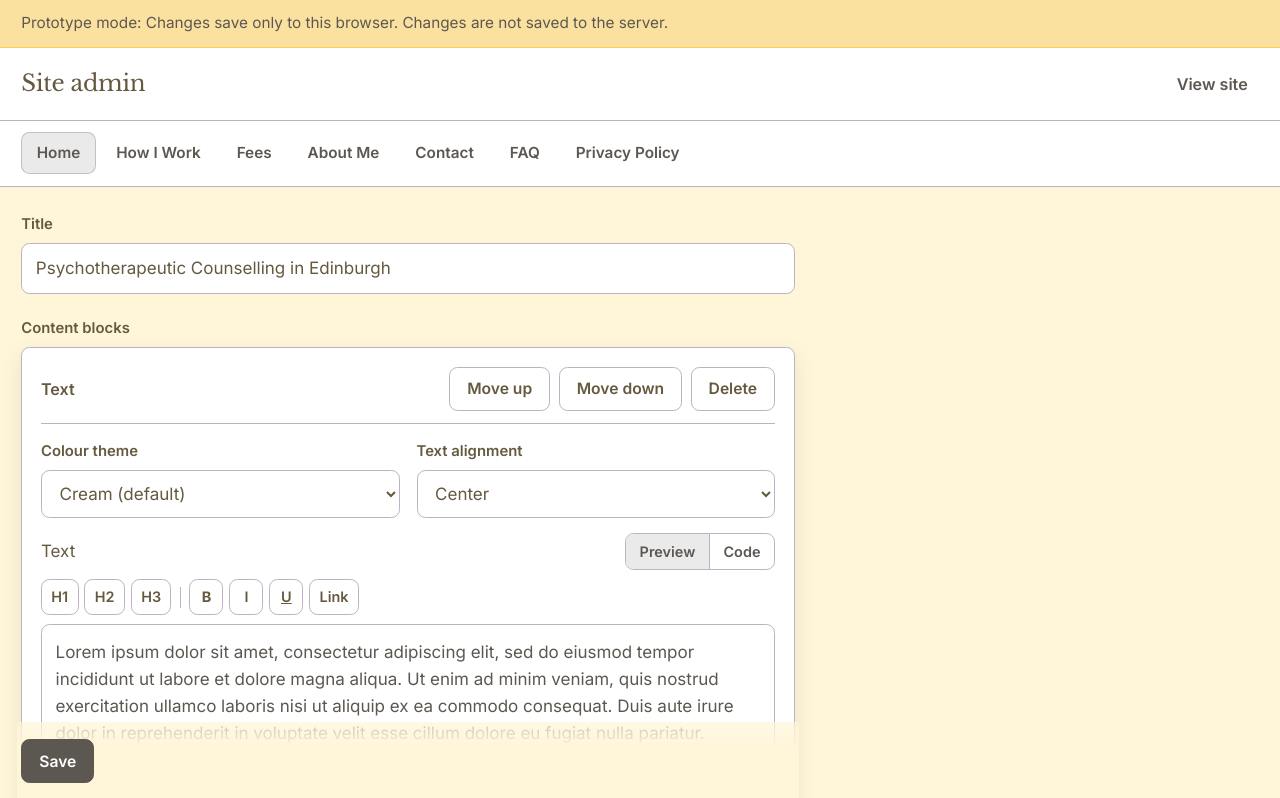
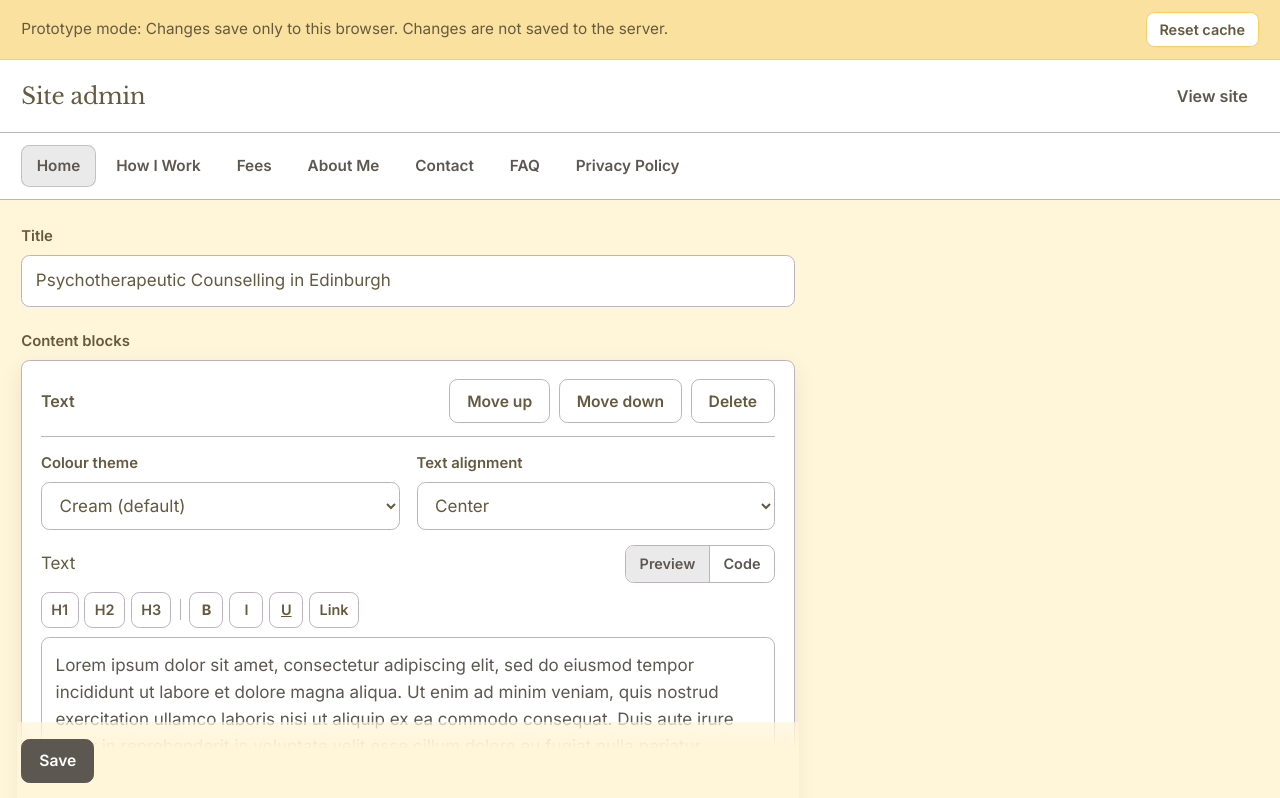
Before and after one commit to claydotd/rheakhandelwal, a React (Vite) app: page /admin in a window 1280 px wide. Shown: the top 798 px of the page. Built offline with nearby package versions, Linux system fonts and the light colour scheme; no server answers.

Commit message:
added reset cache button

```diff
--- a/src/admin/AdminLayout.tsx
+++ b/src/admin/AdminLayout.tsx
@@ -2,6 +2,7 @@ import { useState } from 'react'
 import { NavLink, Outlet } from 'react-router-dom'
 import { getAdminToken, logoutAdmin } from '../content/auth'
 import { isLocalBackend } from '../content/backend'
+import { clearLocalContentOverlay } from '../content/store'
 import AdminLogin from './AdminLogin'
 import './admin.css'
 
@@ -26,9 +27,22 @@ export default function AdminLayout() {
   return (
     <div className="admin-shell">
       {local ? (
-        <p className="admin-banner">
-          Prototype mode: Changes save only to this browser. Changes are not saved to the server.
-        </p>
+        <div className="admin-banner" role="status">
+          <p>
+            Prototype mode: Changes save only to this browser. Changes are not
+            saved to the server.
+          </p>
+          <button
+            type="button"
+            className="admin-banner__reset"
+            onClick={() => {
+              clearLocalContentOverlay()
+              window.location.reload()
+            }}
+          >
+            Reset cache
+          </button>
+        </div>
       ) : null}
       <header className="admin-header">
         <h1>Site admin</h1>
--- a/src/admin/admin.css
+++ b/src/admin/admin.css
@@ -33,12 +33,43 @@
 }
 
 .admin-banner {
+  display: flex;
+  flex-wrap: wrap;
+  align-items: center;
+  justify-content: space-between;
+  gap: 0.65rem 1rem;
   margin: 0;
   padding: 0.7rem 1.25rem;
   background: var(--pale-honey);
   border-bottom: 1px solid var(--golden-honey);
   color: var(--text);
   font-size: 0.9rem;
+}
+
+.admin-banner p {
+  margin: 0;
+  color: var(--text);
+}
+
+.admin-banner__reset {
+  flex-shrink: 0;
+  padding: 0.35rem 0.75rem;
+  border: 1px solid var(--golden-honey);
+  border-radius: var(--admin-radius);
+  background: var(--admin-surface);
+  color: var(--text);
+  font: inherit;
+  font-weight: 600;
+  font-size: 0.85rem;
+  cursor: pointer;
+  transition:
+    background 160ms ease,
+    border-color 160ms ease;
+}
+
+.admin-banner__reset:hover {
+  background: var(--pearl);
+  border-color: var(--text-muted);
 }
 
 .admin-header {
--- a/src/components/Header.css
+++ b/src/components/Header.css
@@ -37,7 +37,7 @@
 }
 
 .site-header__brand:hover {
-  color: var(--accent);
+  color: var(--golden-honey);
 }
 
 .site-header__toggle {
--- a/src/index.css
+++ b/src/index.css
@@ -126,7 +126,7 @@ code {
   display: flex;
   flex-direction: column;
   align-items: center;
-  max-width: 40rem;
+  max-width: 50rem;
   margin-inline: auto;
   margin-bottom: 0.5rem;
   text-align: center;
```
